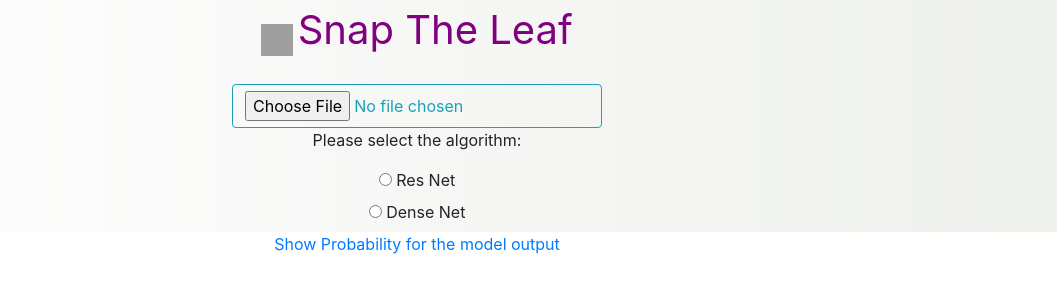
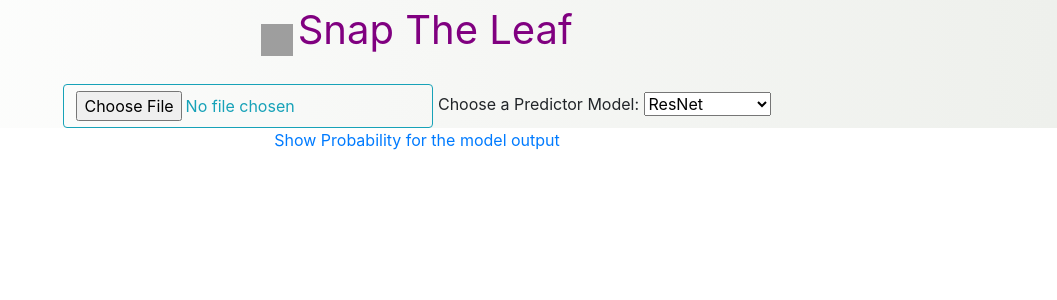
Before and after one commit to rajoy99/Snap_the_leaf, a Python web app: template templates/index.html in a window 1280 px wide. Shown: the top 300 px of the page, without its empty margins (223-1280 px from the left). Run offline with Jinja, Linux system fonts and the light colour scheme; the template is opened without the code that fills it, so the values that code supplies are empty; grey boxes are pictures that could not be loaded.

Commit message:
progress in drop down selection

```diff
--- a/templates/index.html
+++ b/templates/index.html
@@ -35,11 +35,13 @@
     <form id="upload-file" method="post" enctype="multipart/form-data">
          <input type="file" name="file" class="btn btn-outline-info" id="imageUpload" accept=".png, .jpg, .jpeg">
 
-         <p>Please select the algorithm: </p>
-         <input type="radio" id="resnet" name="algo" value="resnet">
-         <label for="resnet">Res Net</label><br>
-         <input type="radio" id="densenet" name="algo" value="densenet">
-         <label for="DenseNet">Dense Net</label><br>
+         <label for="predictor">Choose a Predictor Model:</label>
+         <select name="predictor" id="predictor">
+           <option value="resnet">ResNet</option>
+           <option value="dnet">Dense Net </option>
+           <option value="cnn">Baseline CNN</option>
+           <option value="imagenet">ImageNet</option>
+         </select>
 
 
     </form>
```
Also changed, not shown: app.py (+11 -0 lines).
